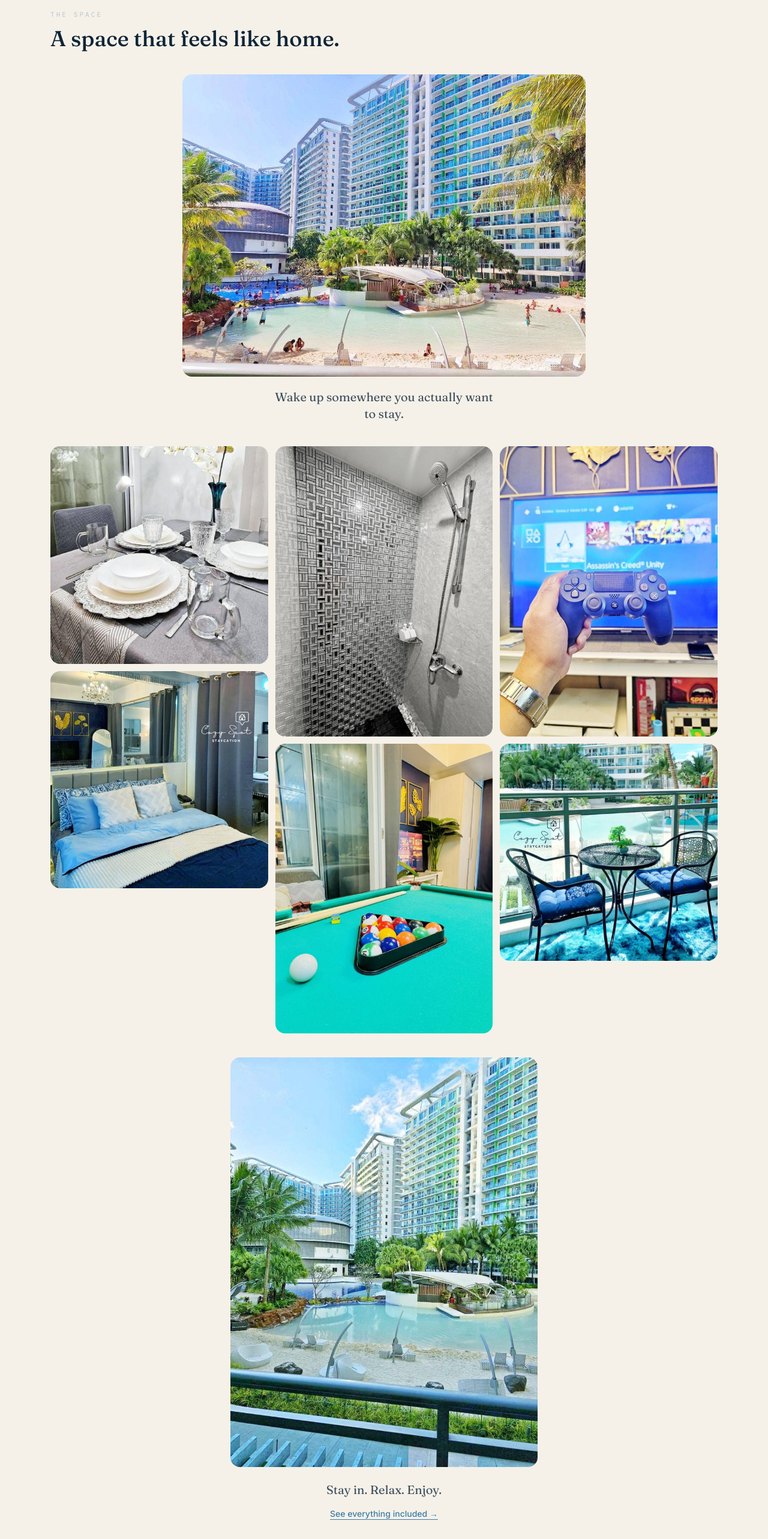
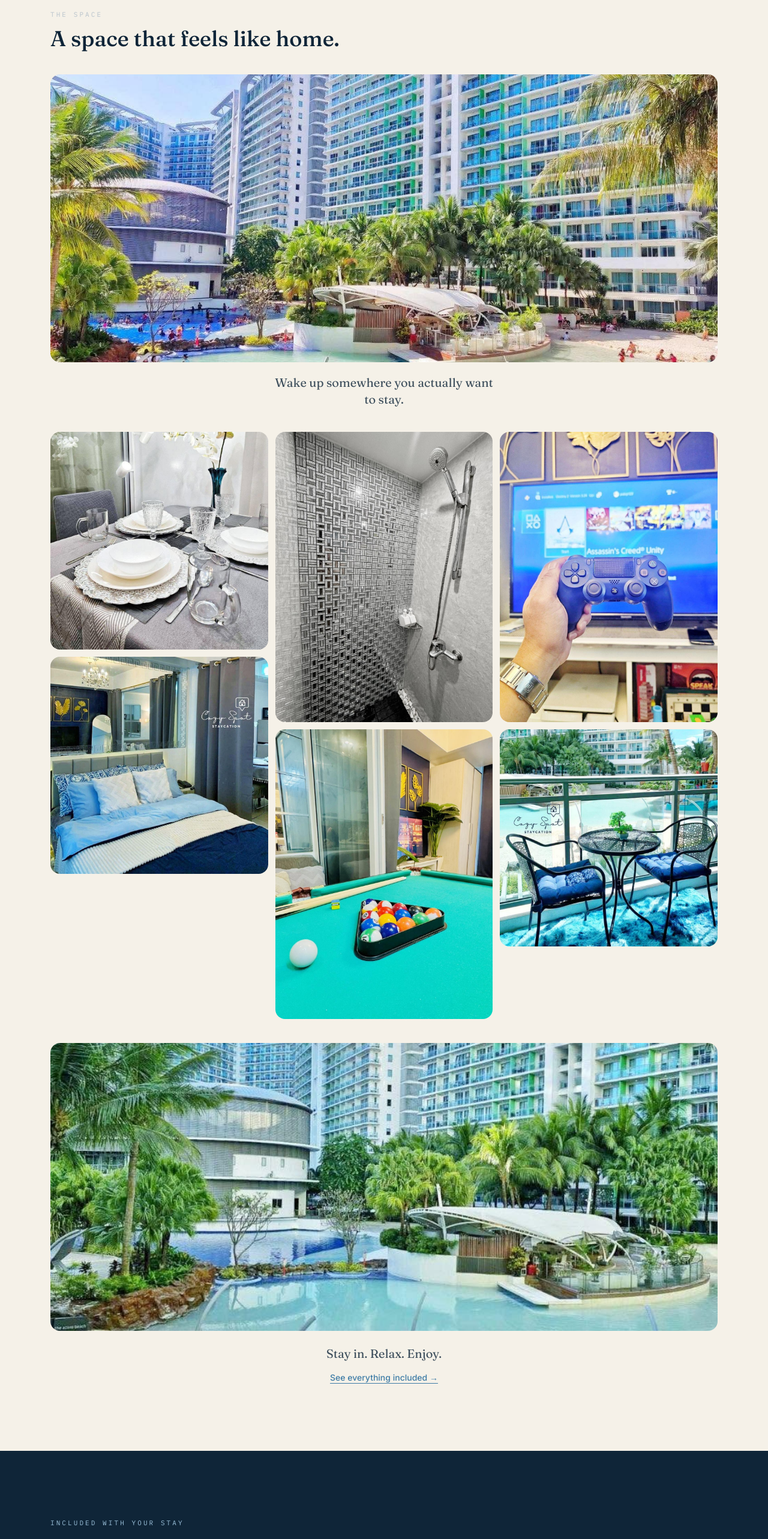
Before and after one commit to cozyspot-azurestaycation/cozyspotazurestaycation206, a Next.js app: page / in a window 1280 px wide. Shown: the part 1540-4106 px from the top of the page at 60% size. Built offline with nearby package versions, Linux system fonts and the light colour scheme; no server answers.

Commit message:
Update space-showcase.tsx

```diff
--- a/components/space-showcase.tsx
+++ b/components/space-showcase.tsx
@@ -55,16 +55,15 @@ export function SpaceShowcase() {
 
       {/* Hero photo — the resort's beach lagoon and pool, the single
           strongest selling point of the property, so it leads.
-          This source photo is 4:3 landscape, so the box matches that
-          ratio directly (no letterboxing, no crop). */}
-      <div className="relative mx-auto mt-10 aspect-[4/3] w-full max-w-2xl overflow-hidden rounded-2xl">
+          Full-width landscape banner. */}
+      <div className="relative mt-10 h-[45vw] max-h-[480px] min-h-[260px] w-full overflow-hidden rounded-2xl">
         <Image
           src="/images/space/07-resort-pool-lagoon.jpg"
           alt="Panoramic view of the resort's man-made white sand beach and lagoon pool surrounded by palm trees"
           fill
           priority
-          sizes="(max-width: 768px) 100vw, 672px"
-          className="object-contain"
+          sizes="(max-width: 768px) 100vw, 1152px"
+          className="object-cover"
         />
       </div>
       <p className="mx-auto mt-5 max-w-sm text-center font-display text-xl text-ink/80">
@@ -111,15 +110,15 @@ export function SpaceShowcase() {
 
       {/* Second feature photo — the balcony view of the resort's pool
           and towers, reinforcing the outdoor space guests step into.
-          This source photo is 3:4 portrait, so the box matches that
-          ratio directly (no letterboxing, no crop). */}
-      <div className="relative mx-auto mt-10 aspect-[3/4] w-full max-w-lg overflow-hidden rounded-2xl">
+          Full-width landscape banner (source is portrait, so this
+          crops in on the middle of the shot to fill a wide frame). */}
+      <div className="relative mt-10 h-[45vw] max-h-[480px] min-h-[260px] w-full overflow-hidden rounded-2xl">
         <Image
           src="/images/space/03-bedroom-suite.jpg"
           alt="View from the private balcony over the resort's pool, beach area, and towers"
           fill
-          sizes="(max-width: 768px) 100vw, 512px"
-          className="object-contain"
+          sizes="(max-width: 768px) 100vw, 1152px"
+          className="object-cover"
         />
       </div>
       <div className="mt-6 flex flex-col items-center gap-4 text-center">
```
